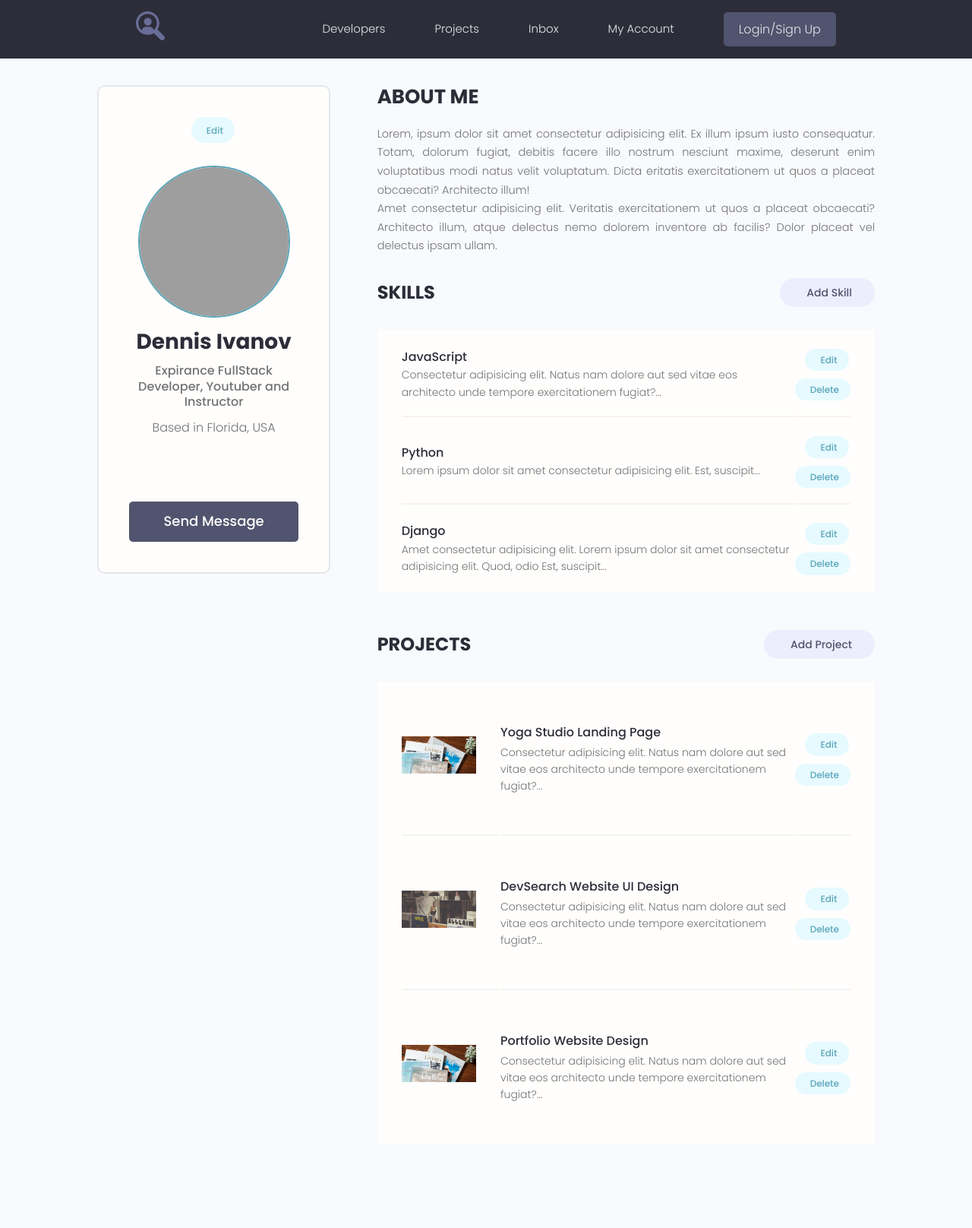
After one commit to StanislavPopovSP/Django_fourth_project, a Django app: page /account/ in a window 1280 px wide. The commit adds this page. Shown: the whole page at 76% size. Run offline with Django 4.2, Linux system fonts and the light colour scheme; a user stored in the database is signed in; data comes from the database, SQL or seed files in the repository; some libraries are stand-ins or nearby versions; grey boxes are pictures that could not be loaded.

Commit message:
Добавил путь ведущий на аккаунт пользователя, обработчик user_account, готовый account.html

```diff
--- a/devsearch/projects/templates/projects/navbar.html
+++ b/devsearch/projects/templates/projects/navbar.html
@@ -15,8 +15,8 @@
                 <li class="header__menuItem"><a href="{% url 'profiles' %}">Developers</a></li>
                 <li class="header__menuItem"><a href="{% url 'projects' %}">Projects</a></li>
                 <li class="header__menuItem"><a href="inbox.html">Inbox</a></li>
-                <li class="header__menuItem"><a href="account.html">My Account</a></li>
                 {% if request.user.is_authenticated %}
+                <li class="header__menuItem"><a href="{% url 'account' %}">Account</a></li>
                 <li class="header__menuItem"><a href="{% url 'create_project' %}">Add Projects</a></li>
                 <li class="header__menuItem"><a href="{% url 'logout' %}" class="btn btn--sub">Logout</a></li>
                 {% else %}
--- /dev/null
+++ b/devsearch/users/templates/users/account.html
@@ -0,0 +1,201 @@
+<!DOCTYPE html>
+<html lang="en">
+
+<head>
+  <meta charset="UTF-8" />
+  <meta http-equiv="X-UA-Compatible" content="IE=edge" />
+  <meta name="viewport" content="width=device-width, initial-scale=1.0" />
+
+  <!-- Favicon -->
+  <link rel="shortcut icon" href="images/favicon.ico" type="image/x-icon" />
+  <!-- Icon - IconMonster -->
+  <link rel="stylesheet" href="https://cdn.iconmonstr.com/1.3.0/css/iconmonstr-iconic-font.min.css" />
+  <!-- Mumble UI -->
+  <link rel="stylesheet" href="uikit/styles/uikit.css" />
+  <!-- Dev Search UI -->
+  <link rel="stylesheet" href="styles/app.css" />
+
+  <title>DevSearch - Connect with Developers!</title>
+</head>
+
+<body>
+  <!-- Header Section -->
+  <header class="header">
+    <div class="container container--narrow">
+      <a href="/" class="header__logo">
+        <img src="images/logo.svg" alt="DevSearch Logo" />
+      </a>
+      <nav class="header__nav">
+        <input type="checkbox" id="responsive-menu" />
+        <label for="responsive-menu" class="toggle-menu">
+          <span>Menu</span>
+          <div class="toggle-menu__lines"></div>
+        </label>
+        <ul class="header__menu">
+          <li class="header__menuItem"><a href="index.html">Developers</a></li>
+          <li class="header__menuItem"><a href="projects.html">Projects</a></li>
+          <li class="header__menuItem"><a href="inbox.html">Inbox</a></li>
+          <li class="header__menuItem"><a href="account.html">My Account</a></li>
+          <li class="header__menuItem"><a href="login.html" class="btn btn--sub">Login/Sign Up</a></li>
+        </ul>
+      </nav>
+    </div>
+  </header>
+
+  <!-- Main Section -->
+  <main class="settingsPage profile my-md">
+    <div class="container">
+      <div class="layout">
+        <div class="column column--1of3">
+          <div class="card text-center">
+            <div class="card__body dev">
+              <a class="tag tag--pill tag--main settings__btn" href="#"><i class="im im-edit"></i> Edit</a>
+              <img class="avatar avatar--xl dev__avatar" src="https://cdn3.f-cdn.com/ppic/169688634/logo/31832328/TFShO/profile_logo_FRDII_f978363b19597b5407760b96786f00fb.png" />
+              <h2 class="dev__name">Dennis Ivanov</h2>
+              <p class="dev__title">Expirance FullStack Developer, Youtuber and Instructor</p>
+              <p class="dev__location">Based in Florida, USA</p>
+              <ul class="dev__social">
+                <li>
+                  <a title="Github" href="#" target="_blank"><i class="im im-github"></i></a>
+                </li>
+                <li>
+                  <a title="Stackoverflow" href="#" target="_blank"><i class="im im-stackoverflow"></i></a>
+                </li>
+                <li>
+                  <a title="Twitter" href="#" target="_blank"><i class="im im-twitter"></i></a>
+                </li>
+                <li>
+                  <a title="LinkedIn" href="#" target="_blank"><i class="im im-linkedin"></i></a>
+                </li>
+                <li>
+                  <a title="Personal Website" href="#" target="_blank"><i class="im im-globe"></i></a>
+                </li>
+              </ul>
+              <a href="#" class="btn btn--sub btn--lg">Send Message </a>
+            </div>
+          </div>
+        </div>
+        <div class="column column--2of3">
+          <div class="devInfo">
+            <h3 class="devInfo__title">About Me</h3>
+            <p class="devInfo__about">
+              Lorem, ipsum dolor sit amet consectetur adipisicing elit. Ex illum ipsum iusto consequatur. Totam,
+              dolorum fugiat, debitis facere illo nostrum nesciunt maxime, deserunt enim voluptatibus modi natus velit
+              voluptatum. Dicta eritatis exercitationem ut quos a placeat obcaecati? Architecto illum!
+              <br />
+              Amet consectetur adipisicing elit. Veritatis exercitationem ut quos a placeat obcaecati? Architecto
+              illum, atque delectus nemo dolorem inventore ab facilis? Dolor placeat vel delectus ipsam ullam.
+            </p>
+          </div>
+          <div class="settings">
+            <h3 class="settings__title">Skills</h3>
+            <a class="tag tag--pill tag--sub settings__btn tag--lg" href="#"><i class="im im-plus"></i> Add Skill</a>
+          </div>
+
+          <table class="settings__table">
+            <tr>
+              <td class="settings__tableInfo">
+                <h4>JavaScript</h4>
+                <p>
+                  Consectetur adipisicing elit. Natus nam dolore aut sed vitae eos architecto unde tempore
+                  exercitationem fugiat?...
+                </p>
+              </td>
+              <td class="settings__tableActions">
+                <a class="tag tag--pill tag--main settings__btn" href="#"><i class="im im-edit"></i> Edit</a>
+                <a class="tag tag--pill tag--main settings__btn" href="#"><i class="im im-x-mark-circle-o"></i>
+                  Delete</a>
+              </td>
+            </tr>
+            <tr>
+              <td class="settings__tableInfo">
+                <h4>Python</h4>
+                <p>Lorem ipsum dolor sit amet consectetur adipisicing elit. Est, suscipit...</p>
+              </td>
+              <td class="settings__tableActions">
+                <a class="tag tag--pill tag--main settings__btn" href="#"><i class="im im-edit"></i> Edit</a>
+                <a class="tag tag--pill tag--main settings__btn" href="#"><i class="im im-x-mark-circle-o"></i>
+                  Delete</a>
+              </td>
+            </tr>
+            <tr>
+              <td class="settings__tableInfo">
+                <h4>Django</h4>
+                <p>
+                  Amet consectetur adipisicing elit. Lorem ipsum dolor sit amet consectetur adipisicing elit. Quod,
+                  odio Est, suscipit...
+                </p>
+              </td>
+              <td class="settings__tableActions">
+                <a class="tag tag--pill tag--main settings__btn" href="#"><i class="im im-edit"></i> Edit</a>
+                <a class="tag tag--pill tag--main settings__btn" href="#"><i class="im im-x-mark-circle-o"></i>
+                  Delete</a>
+              </td>
+            </tr>
+          </table>
+
+          <div class="settings">
+            <h3 class="settings__title">Projects</h3>
+            <a class="tag tag--pill tag--sub settings__btn tag--lg" href="#"><i class="im im-plus"></i> Add Project</a>
+          </div>
+
+          <table class="settings__table">
+            <tr>
+              <td class="settings__thumbnail">
+                <a href="single-project.html"><img src="images/project-a.png" alt="Project Thumbnail" /></a>
+              </td>
+              <td class="settings__tableInfo">
+                <a href="single-project.html">Yoga Studio Landing Page</a>
+                <p>
+                  Consectetur adipisicing elit. Natus nam dolore aut sed vitae eos architecto unde tempore
+                  exercitationem fugiat?...
+                </p>
+              </td>
+              <td class="settings__tableActions">
+                <a class="tag tag--pill tag--main settings__btn" href="#"><i class="im im-edit"></i> Edit</a>
+                <a class="tag tag--pill tag--main settings__btn" href="#"><i class="im im-x-mark-circle-o"></i>
+                  Delete</a>
+              </td>
+            </tr>
+            <tr>
+              <td class="settings__thumbnail">
+                <a href="single-project.html"><img src="images/project-b.png" alt="Project Thumbnail" /></a>
+              </td>
+              <td class="settings__tableInfo">
+                <a href="single-project.html">DevSearch Website UI Design</a>
+                <p>
+                  Consectetur adipisicing elit. Natus nam dolore aut sed vitae eos architecto unde tempore
+                  exercitationem fugiat?...
+                </p>
+              </td>
+              <td class="settings__tableActions">
+                <a class="tag tag--pill tag--main settings__btn" href="#"><i class="im im-edit"></i> Edit</a>
+                <a class="tag tag--pill tag--main settings__btn" href="#"><i class="im im-x-mark-circle-o"></i>
+                  Delete</a>
+              </td>
+            </tr>
+            <tr>
+              <td class="settings__thumbnail">
+                <a href="single-project.html"><img src="images/project-a.png" alt="Project Thumbnail" /></a>
+              </td>
+              <td class="settings__tableInfo">
+                <a href="single-project.html">Portfolio Website Design</a>
+                <p>
+                  Consectetur adipisicing elit. Natus nam dolore aut sed vitae eos architecto unde tempore
+                  exercitationem fugiat?...
+                </p>
+              </td>
+              <td class="settings__tableActions">
+                <a class="tag tag--pill tag--main settings__btn" href="#"><i class="im im-edit"></i> Edit</a>
+                <a class="tag tag--pill tag--main settings__btn" href="#"><i class="im im-x-mark-circle-o"></i>
+                  Delete</a>
+              </td>
+            </tr>
+          </table>
+        </div>
+      </div>
+    </div>
+  </main>
+</body>
+
+</html>
--- a/devsearch/users/urls.py
+++ b/devsearch/users/urls.py
@@ -8,4 +8,5 @@ urlpatterns = [
     path('login/', views.login_user, name='login'), # авторизация
     path('logout/', views.logout_user, name='logout'), # выйти
     path('register/', views.register_user, name='register'), # регистрация
+    path('account/', views.user_account, name='account'), # аккаунт
 ]
--- a/devsearch/users/views.py
+++ b/devsearch/users/views.py
@@ -6,6 +6,7 @@ from django.core.exceptions import ObjectDoesNotExist  # Нужно предус
 from django.contrib import messages  # Через ошибки message, можно вывести информацию для пользователя.
 from django.contrib.auth.forms import UserCreationForm
 from .forms import CustomUserCreationForm
+from django.contrib.auth.decorators import login_required
 
 
 def login_user(request):
@@ -84,3 +85,17 @@ def user_profile(request, pk):
         'other_skills': other_skills,
     }
     return render(request, 'users/profile.html', context)
+
+@login_required(login_url='login') # Если не зарегистрировал что бы перенаправляло на данную страницу
+def user_account(request):
+    """Функция, отвечает за меню, поле мой аккаунт"""
+    prof = request.user.profile # сюда будем сохранять из пользователей профиль пользователя.
+    skills = prof.skill_set.all() # скилы аккаунта
+    projects = prof.project_set.all() # проекты аккаунта
+    context = {
+        'profile': prof,
+        'skills': skills,
+        'projects': projects
+    }
+
+    return render(request, 'users/account.html', context)
```
